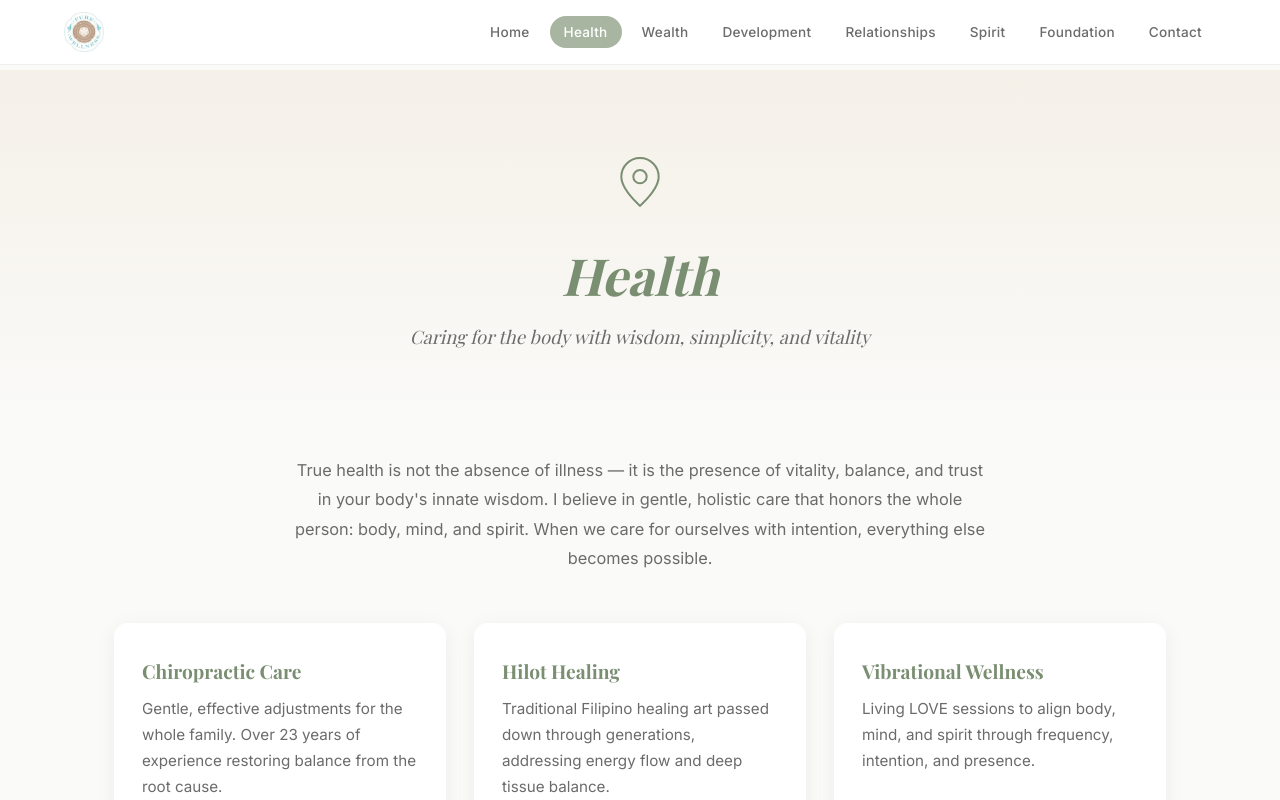
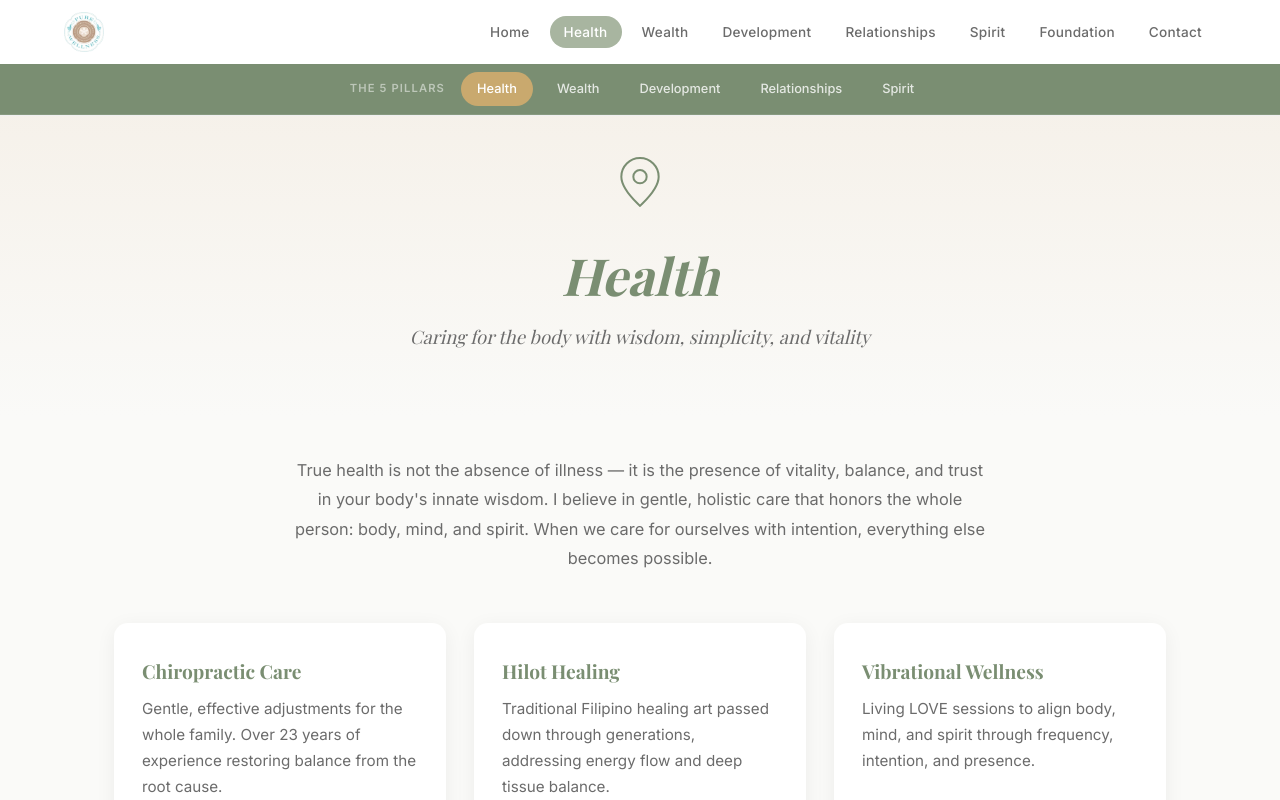
Before and after one commit to jack108510/pure-wellness-love, a plain HTML site: page index.html in a window 1280 px wide. Both pictures are taken after a click on the link "Discover the Five Pillars". Shown: the top 800 px of the page. Drawn offline with nearby package versions, Linux system fonts and the light colour scheme; a web font is replaced by a local one.

Commit message:
Add 5 Pillars sub-header bar below main nav

```diff
--- a/index.html
+++ b/index.html
@@ -29,6 +29,11 @@ img{max-width:100%;display:block}
 .nav-links a.active{background:var(--sage);color:var(--white)}
 .nav-cta{background:var(--gold)!important;color:var(--white)!important;font-weight:500!important}
 .nav-cta:hover{background:#b8943e!important}
+.pillar-bar{background:var(--deep-sage);padding:8px 0;text-align:center;border-bottom:1px solid rgba(255,255,255,.1)}
+.pillar-bar-inner{max-width:1200px;margin:0 auto;display:flex;align-items:center;justify-content:center;gap:8px;padding:0 24px;flex-wrap:wrap}
+.pillar-bar-label{color:rgba(255,255,255,.5);font-size:.7rem;font-weight:600;text-transform:uppercase;letter-spacing:.1em;margin-right:8px}
+.pillar-link{font-size:.8rem;font-weight:500;color:rgba(255,255,255,.8);padding:6px 16px;border-radius:50px;transition:all .3s;cursor:pointer}
+.pillar-link:hover,.pillar-link.active{background:var(--gold);color:var(--white)}
 .mobile-toggle{display:none;background:none;border:none;cursor:pointer;padding:8px}
 .mobile-toggle span{display:block;width:24px;height:2px;background:var(--dark);margin:5px 0;border-radius:2px;transition:.3s}
 .mobile-menu{display:none;position:fixed;top:0;left:0;width:100%;height:100vh;background:rgba(255,255,255,.98);z-index:999;flex-direction:column;align-items:center;justify-content:center;gap:24px}
@@ -140,6 +145,7 @@ footer .location{font-size:.9rem;margin-bottom:24px;color:rgba(255,255,255,.5)}
 }
 @media(max-width:768px){
   .nav-links{display:none}
+.pillar-bar{display:none}
   .mobile-toggle{display:block}
   .grid-2,.contact-grid{grid-template-columns:1fr}
   .cards-3{grid-template-columns:1fr}
@@ -168,6 +174,16 @@ footer .location{font-size:.9rem;margin-bottom:24px;color:rgba(255,255,255,.5)}
     <button class="mobile-toggle" id="mobileToggle" aria-label="Menu">
       <span></span><span></span><span></span>
     </button>
+  </div>
+  <div class="pillar-bar" id="pillarBar">
+    <div class="pillar-bar-inner">
+      <span class="pillar-bar-label">The 5 Pillars</span>
+      <span class="pillar-link active" data-tab="health">Health</span>
+      <span class="pillar-link" data-tab="wealth">Wealth</span>
+      <span class="pillar-link" data-tab="development">Development</span>
+      <span class="pillar-link" data-tab="relationships">Relationships</span>
+      <span class="pillar-link" data-tab="spirit">Spirit</span>
+    </div>
   </div>
 </nav>
 
@@ -554,6 +570,16 @@ function showTab(tabName){
     a.classList.remove('active');
     if(a.dataset.tab===tabName)a.classList.add('active');
   });
+  // Update pillar bar
+  const pillarTabs=['health','wealth','development','relationships','spirit'];
+  const pillarBar=document.getElementById('pillarBar');
+  document.querySelectorAll('.pillar-link').forEach(p=>{
+    p.classList.remove('active');
+    if(p.dataset.tab===tabName)p.classList.add('active');
+  });
+  // Show pillar bar only on pillar tabs
+  if(pillarTabs.includes(tabName)){pillarBar.style.display='block';}
+  else{pillarBar.style.display='none';}
   window.scrollTo({top:0,behavior:'instant'});
   // Re-trigger fade-in animations
   setTimeout(()=>{
@@ -570,6 +596,13 @@ document.querySelectorAll('.nav-tab').forEach(a=>{
     e.preventDefault();
     showTab(a.dataset.tab);
     mobileMenu.classList.remove('open');
+  });
+});
+
+// Pillar bar clicks
+document.querySelectorAll('.pillar-link').forEach(p=>{
+  p.addEventListener('click',()=>{
+    showTab(p.dataset.tab);
   });
 });
 
```
